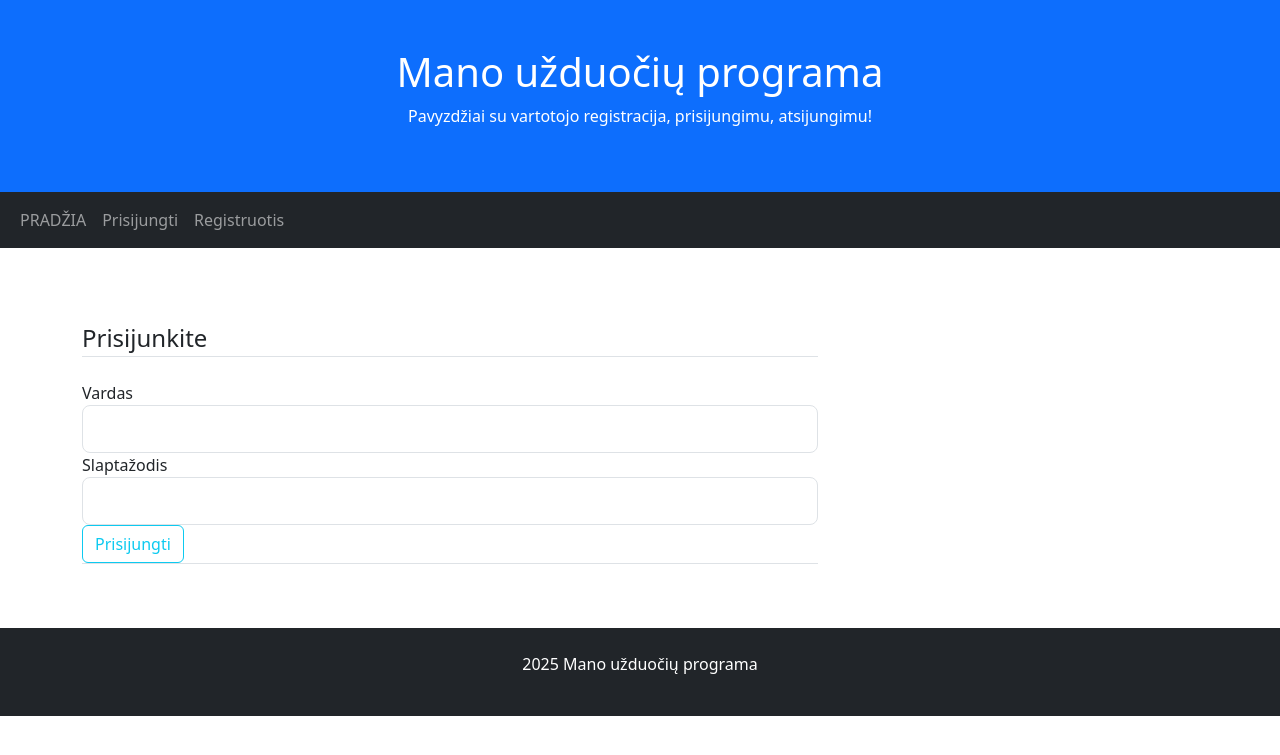
After one commit to DonatasNoreika/flask_todo_app_20250721, a Flask app: page /prisijungti in a window 1280 px wide. The commit adds this page. Shown: the top 755 px of the page. Run offline with Flask 3, Linux system fonts and the light colour scheme.

Commit message:
Pridėtas vartotojo prisijungimas/atsijungimas

```diff
--- a/app.py
+++ b/app.py
@@ -1,8 +1,8 @@
-from flask_login import LoginManager, UserMixin, current_user
+from flask_login import LoginManager, UserMixin, current_user, login_user, logout_user
 from flask_wtf import FlaskForm
 from wtforms import StringField, PasswordField, SubmitField
 from wtforms.validators import DataRequired, EqualTo, ValidationError
-from flask import Flask, render_template, flash, redirect, url_for
+from flask import Flask, render_template, flash, redirect, url_for, request
 from flask_sqlalchemy import SQLAlchemy
 from flask_bcrypt import Bcrypt
 import os
@@ -45,7 +45,7 @@ class RegistracijosForma(FlaskForm):
 
 
 class PrisijungimoForma(FlaskForm):
-    el_pastas = StringField('El. paštas', [DataRequired()])
+    vardas = StringField('Vardas', [DataRequired()])
     slaptazodis = PasswordField('Slaptažodis', [DataRequired()])
     submit = SubmitField('Prisijungti')
 
@@ -77,7 +77,7 @@ def index():
 def registruotis():
     form = RegistracijosForma()
     if current_user.is_authenticated:
-        flash('Jau esate prisijungę', 'success')
+        flash('Jau esate prisijungę', 'danger')
         return redirect(url_for("index"))
     if form.validate_on_submit():
         koduotas_slaptazodis = bcrypt.generate_password_hash(form.slaptazodis.data).decode("utf-8")
@@ -88,6 +88,29 @@ def registruotis():
         return redirect(url_for("index"))
     return render_template('registruotis.html', form=form)
 
+@app.route("/prisijungti", methods=['GET', 'POST'])
+def prisijungti():
+    form = PrisijungimoForma()
+    if current_user.is_authenticated:
+        flash('Jau esate prisijungę', 'danger')
+        return redirect(url_for("index"))
+    if form.validate_on_submit():
+        user = Vartotojas.query.filter_by(vardas=form.vardas.data).first()
+        if user and bcrypt.check_password_hash(user.slaptazodis, form.slaptazodis.data):
+            login_user(user)
+            next_page = request.args.get('next')
+            return redirect(next_page) if next_page else redirect(url_for('index'))
+        else:
+            flash('Prisijungti nepavyko. Patikrinkite vardą ir slaptažodį', 'danger')
+    return render_template("prisijungti.html", form=form)
+
+
+@app.route("/atsijungti")
+def atsijungti():
+    logout_user()
+    return redirect(url_for('index'))
+
+
 # paleidimas
 if __name__ == '__main__':
     with app.app_context():
--- a/templates/base.html
+++ b/templates/base.html
@@ -20,9 +20,24 @@
             <li class="nav-item">
                 <a class="nav-link" href="/">PRADŽIA</a>
             </li>
+            {% if current_user.is_authenticated %}
+            <li class="nav-item"><a class="nav-link" href="/">
+              <svg class="bi bi-person" width="1.5em" height="1.5em" viewBox="0 0 16 16" fill="currentColor" xmlns="http://www.w3.org/2000/svg">
+                <path fill-rule="evenodd" d="M13 14s1 0 1-1-1-4-6-4-6 3-6 4 1 1 1 1h10zm-9.995-.944v-.002.002zM3.022 13h9.956a.274.274 0 00.014-.002l.008-.002c-.001-.246-.154-.986-.832-1.664C11.516 10.68 10.289 10 8 10c-2.29 0-3.516.68-4.168 1.332-.678.678-.83 1.418-.832 1.664a1.05 1.05 0 00.022.004zm9.974.056v-.002.002zM8 7a2 2 0 100-4 2 2 0 000 4zm3-2a3 3 0 11-6 0 3 3 0 016 0z" clip-rule="evenodd"/>
+              </svg>
+            {{ current_user.vardas }}</a></li>
+            </li>
+            <li class="nav-item">
+                <a class="nav-link" href="/atsijungti">Atsijungti</a>
+            </li>
+            {% else %}
+            <li class="nav-item">
+                <a class="nav-link" href="/prisijungti">Prisijungti</a>
+            </li>
             <li class="nav-item">
                 <a class="nav-link" href="/registruotis">Registruotis</a>
             </li>
+            {% endif %}
         </ul>
     </div>
 </nav>
--- /dev/null
+++ b/templates/prisijungti.html
@@ -0,0 +1,42 @@
+{% extends "base.html" %}
+{% block content %}
+    <div class="content-section">
+        <form method="POST" action="">
+            {{ form.hidden_tag() }}
+            <fieldset class="form-group">
+                <legend class="border-bottom mb-4">Prisijunkite</legend>
+                <div class="form-group">
+                    {{ form.vardas.label(class="form-control-label") }}
+                    {% if form.vardas.errors %}
+                        {{ form.vardas(class="form-control form-control-lg is-invalid") }}
+                        <div class="invalid-feedback">
+                            {% for error in form.vardas.errors %}
+                                <span>{{ error }}</span>
+                            {% endfor %}
+                        </div>
+                    {% else %}
+                        {{ form.vardas(class="form-control form-control-lg") }}
+                    {% endif %}
+                </div>
+                <div class="form-group">
+                    {{ form.slaptazodis.label(class="form-control-label") }}
+                    {% if form.slaptazodis.errors %}
+                        {{ form.slaptazodis(class="form-control form-control-lg is-invalid") }}
+                        <div class="invalid-feedback">
+                            {% for error in form.slaptazodis.errors %}
+                                <span>{{ error }}</span>
+                            {% endfor %}
+                        </div>
+                    {% else %}
+                        {{ form.slaptazodis(class="form-control form-control-lg") }}
+                    {% endif %}
+                </div>
+            </fieldset>
+            <div class="form-group">
+                {{ form.submit(class="btn btn-outline-info") }}
+            </div>
+        </form>
+    </div>
+    <div class="border-top pt-3">
+    </div>
+{% endblock content %}
```
